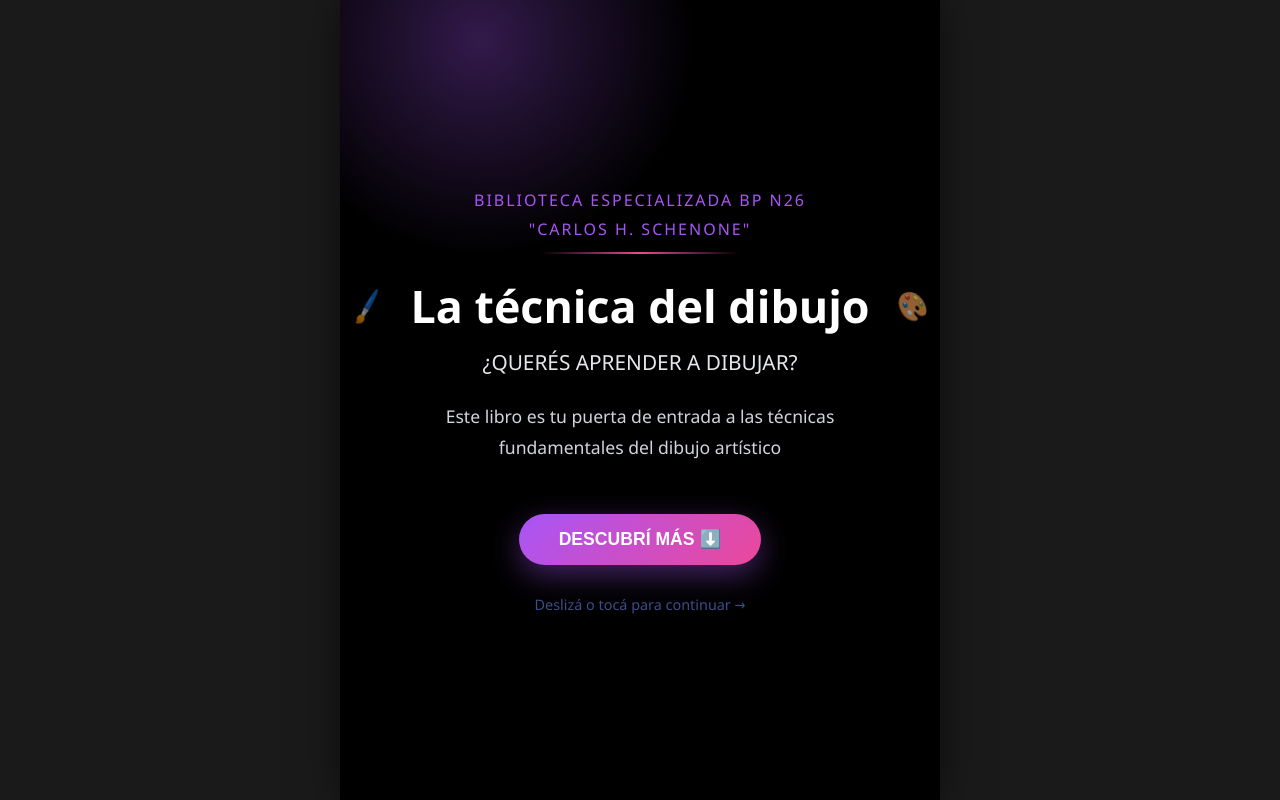
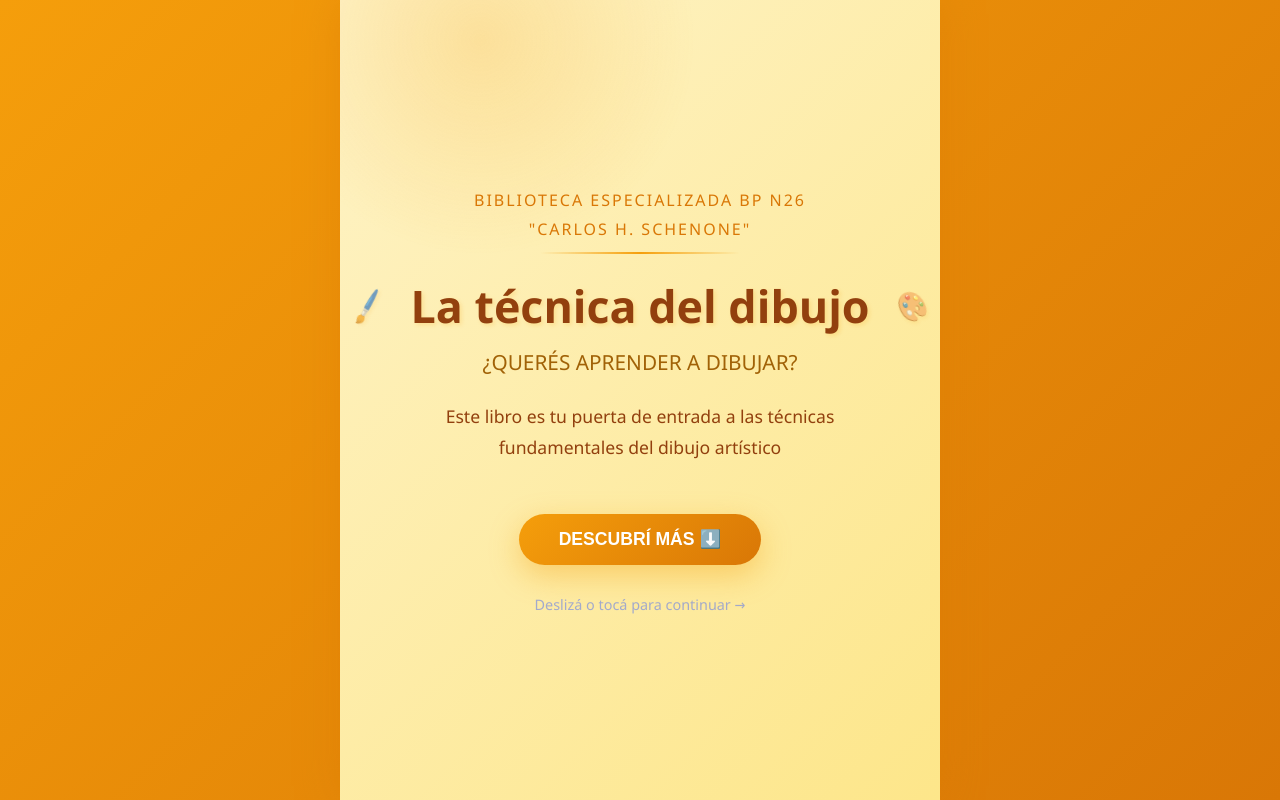
Before and after one commit to BP26CarlosSchenone/Biblioteca-Especializada-BP-N26-Carlos-H.-Schenone-, a plain HTML site: page index.html in a window 1280 px wide. Drawn offline with Linux system fonts and the light colour scheme.

Commit message:
Add files via upload

```diff
--- a/index.html
+++ b/index.html
@@ -13,7 +13,7 @@
 
         body {
             font-family: 'Segoe UI', Tahoma, Geneva, Verdana, sans-serif;
-            background: #1a1a1a;
+            background: linear-gradient(135deg, #f59e0b 0%, #d97706 100%);
             min-height: 100vh;
             overflow-x: hidden;
         }
@@ -21,9 +21,9 @@
         .container {
             max-width: 600px;
             margin: 0 auto;
-            background: #1a1a1a;
+            background: linear-gradient(to bottom, #fffbeb, #fef3c7);
             min-height: 100vh;
-            box-shadow: 0 0 40px rgba(0,0,0,0.5);
+            box-shadow: 0 0 40px rgba(217, 119, 6, 0.4);
         }
 
         .slide {
@@ -46,8 +46,8 @@
 
         /* Slide 1 - Portada */
         .slide-1 {
-            background: #000000;
-            color: #ffffff;
+            background: linear-gradient(135deg, #fef3c7 0%, #fde68a 100%);
+            color: #78350f;
             text-align: center;
             justify-content: center;
             position: relative;
@@ -62,7 +62,7 @@
             left: -10%;
             width: 400px;
             height: 400px;
-            background: radial-gradient(circle, rgba(168, 85, 247, 0.3) 0%, transparent 70%);
+            background: radial-gradient(circle, rgba(245, 158, 11, 0.2) 0%, transparent 70%);
             border-radius: 40% 60% 70% 30% / 50% 60% 40% 50%;
             animation: morph 8s ease-in-out infinite;
         }
@@ -97,7 +97,7 @@
             font-size: 1em;
             margin-bottom: 35px;
             font-weight: 500;
-            color: #a855f7;
+            color: #d97706;
             text-transform: uppercase;
             letter-spacing: 2px;
             position: relative;
@@ -112,17 +112,18 @@
             transform: translateX(-50%);
             width: 60%;
             height: 2px;
-            background: linear-gradient(90deg, transparent, #ec4899, transparent);
+            background: linear-gradient(90deg, transparent, #f59e0b, transparent);
         }
 
         .slide-1 h2 {
             font-size: 2.8em;
             margin-bottom: 15px;
             font-weight: 700;
-            color: #ffffff;
+            color: #92400e;
             line-height: 1.2;
             position: relative;
             display: inline-block;
+            text-shadow: 2px 2px 4px rgba(245, 158, 11, 0.2);
         }
 
         .slide-1 h2::before {
@@ -149,23 +150,23 @@
             font-size: 1.3em;
             margin-bottom: 25px;
             font-weight: 400;
-            color: #e5e7eb;
+            color: #a16207;
         }
 
         .slide-1 p {
             font-size: 1.1em;
             line-height: 1.8;
             margin-bottom: 40px;
-            color: #d1d5db;
+            color: #92400e;
             max-width: 450px;
             margin-left: auto;
             margin-right: auto;
         }
 
         .slide-1 .btn {
-            background: linear-gradient(135deg, #a855f7 0%, #ec4899 100%);
+            background: linear-gradient(135deg, #f59e0b 0%, #d97706 100%);
             color: white;
-            box-shadow: 0 10px 30px rgba(168, 85, 247, 0.4);
+            box-shadow: 0 10px 30px rgba(245, 158, 11, 0.4);
             position: relative;
             overflow: hidden;
         }
@@ -186,12 +187,12 @@
         }
 
         .slide-1 .btn:hover {
-            box-shadow: 0 15px 40px rgba(168, 85, 247, 0.5);
+            box-shadow: 0 15px 40px rgba(245, 158, 11, 0.6);
             transform: translateY(-3px);
         }
 
         .slide-1 .swipe-hint {
-            color: rgba(168, 85, 247, 0.8);
+            color: rgba(217, 119, 6, 0.7);
         }
 
         /* Slide 2 - Contenido */
```
